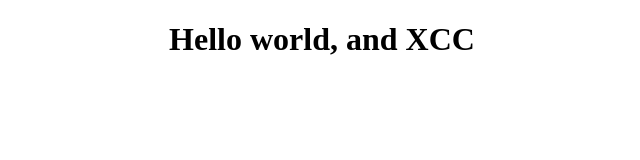
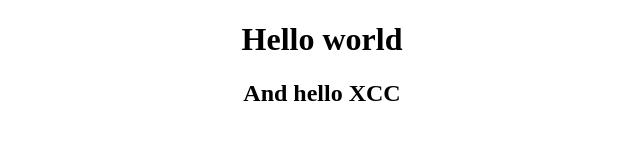
Before and after one commit to johnbumper/johnbumper.github.io, a plain HTML site: page index.html in a window 1280 px wide. Shown: the whole page, without its empty margins (318-958 px from the left). Drawn offline with Linux system fonts and the light colour scheme.

Commit message:
Update index.html

```diff
--- a/index.html
+++ b/index.html
@@ -4,6 +4,7 @@
 	<title>Test</title>
 </head>
 <body>
-	<h1 style="text-align: center;">Hello world, and XCC</h1>
+	<h1 style="text-align: center;">Hello world</h1>
+	<h2 style="text-align: center;">And hello XCC</h2>
 </body>
 </html>
```
